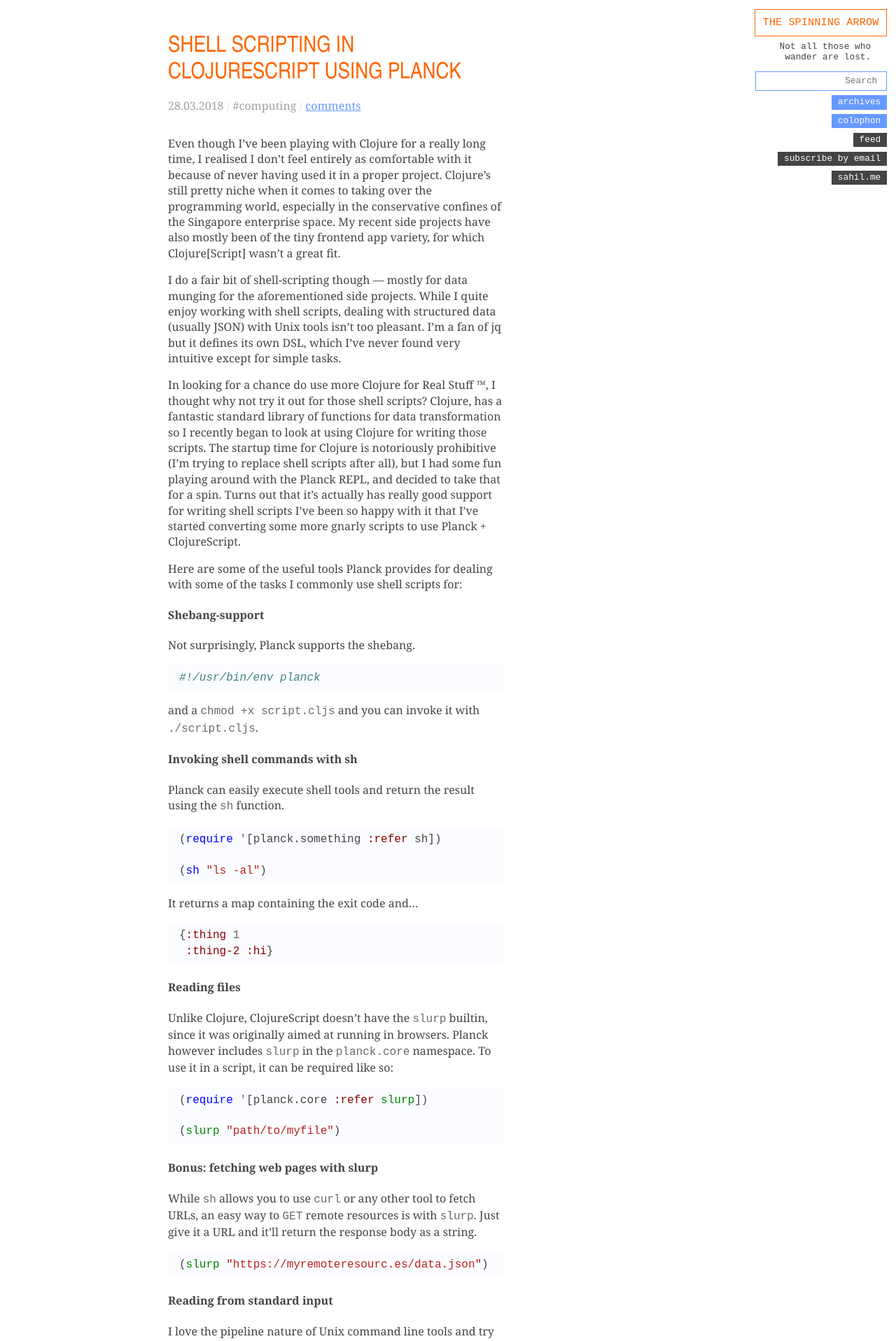
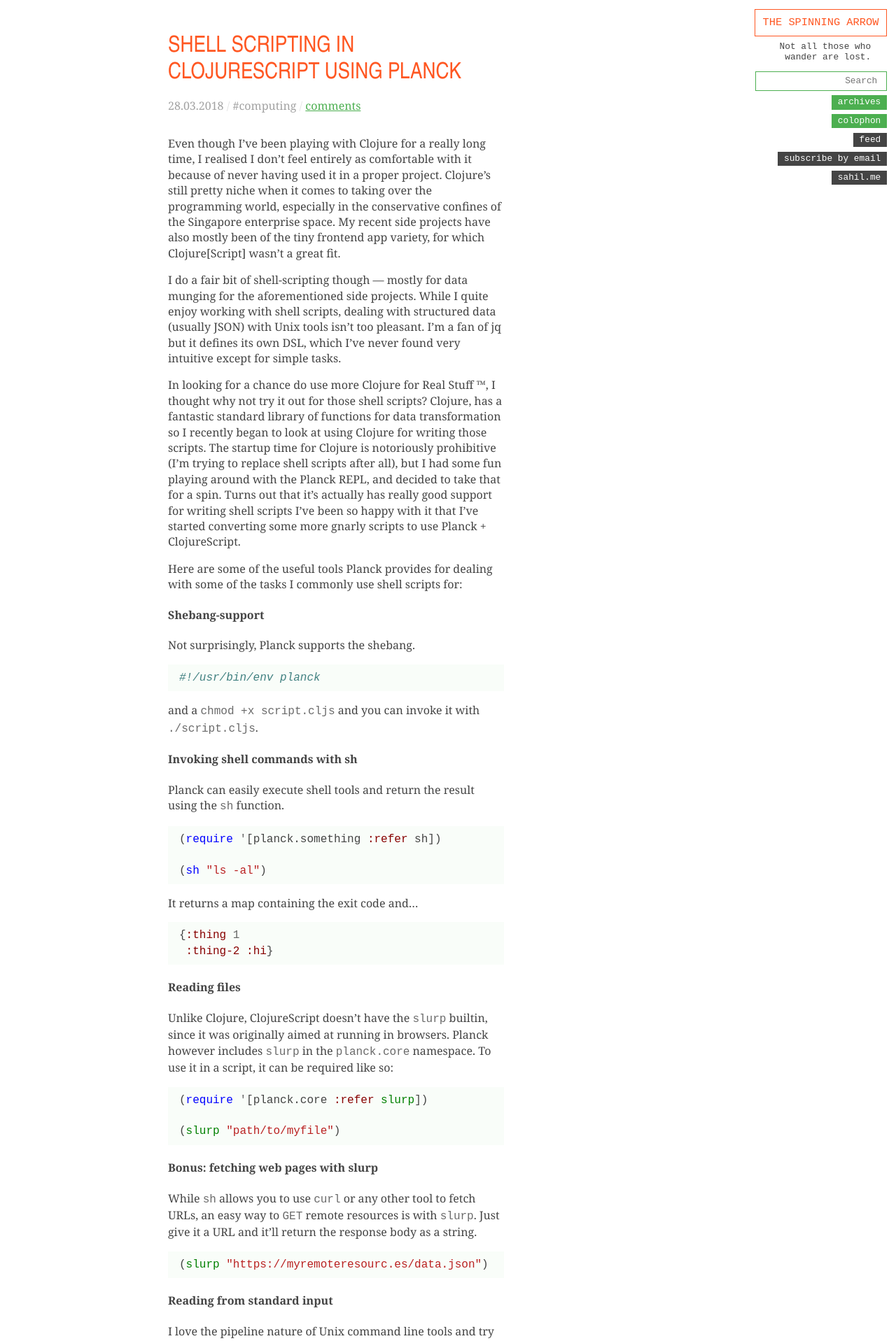
Before and after one commit to spinningarrow/blog.sahil.me, a Jekyll site: the page built from index.html, in a window 1280 px wide. Shown: the top 1917 px of the page at 70% size. Built offline with Jekyll 4.4.1, drawn with Linux system fonts in a browser that asks for light colours; comment, search, counter and statistics services are not loaded.

Commit message:
Change color scheme back to mango
It's nearly summer!

```diff
--- a/assets/css/main.scss
+++ b/assets/css/main.scss
@@ -5,8 +5,8 @@
 
 // Colors
 $primary-color: #444;
-$secondary-color: #6699ff;
-$accent-color: #ff6600;
+$secondary-color: #4CAF50;
+$accent-color: #FF5722;
 $offset-color: #fff;
 
 // Typefaces
```
